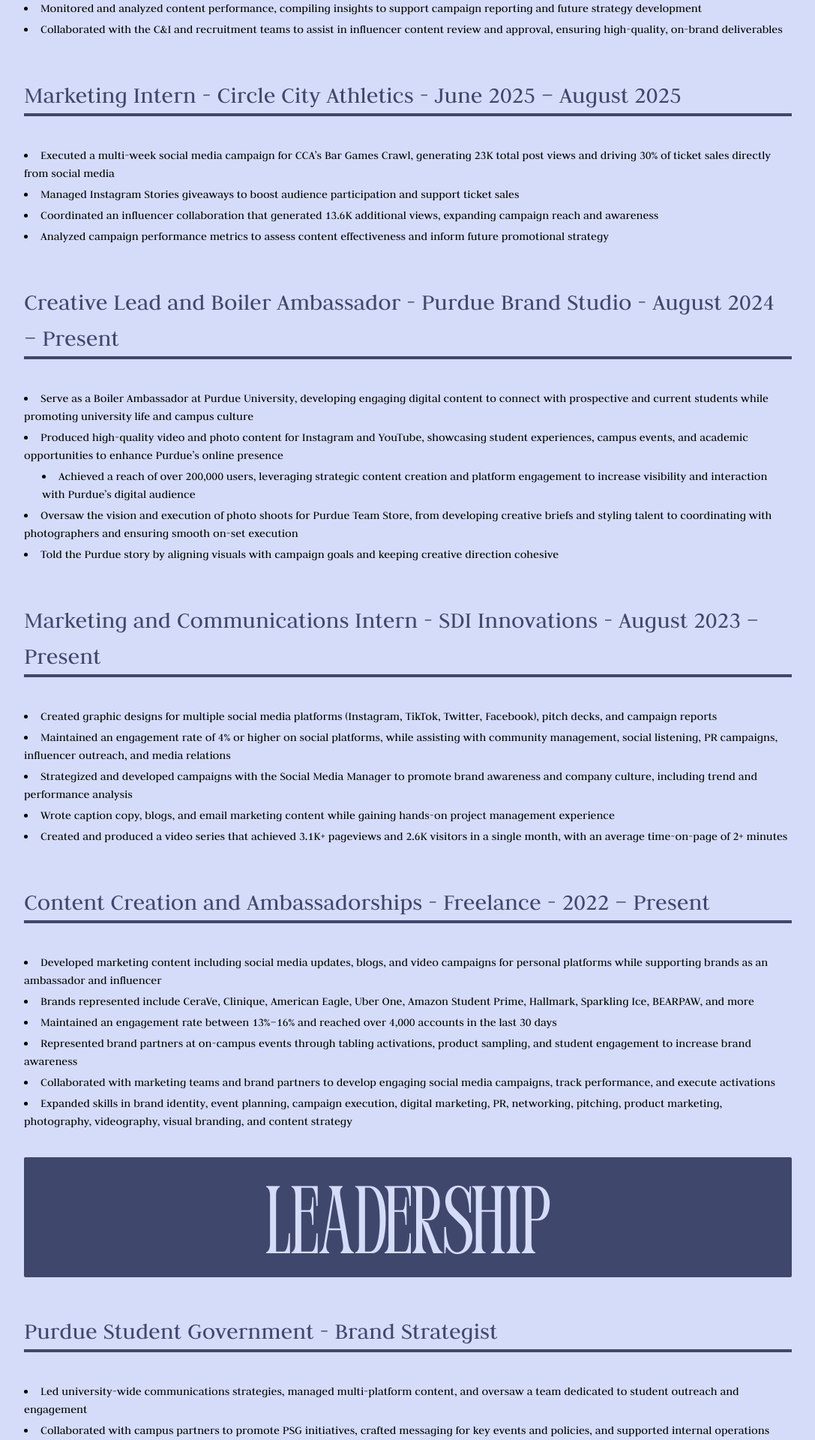
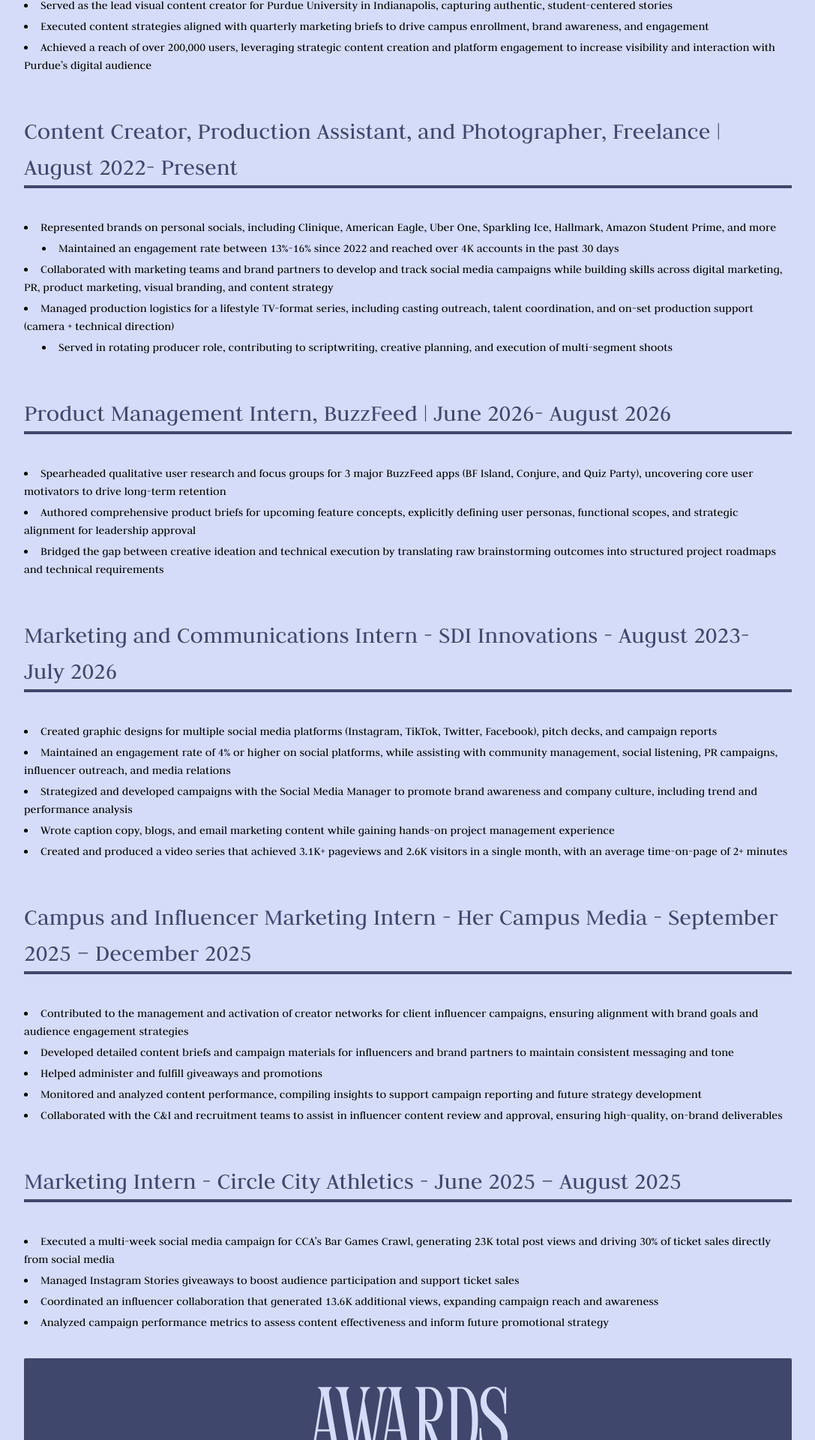
Before and after one commit to malloryfonte/PersonalPortfolio, a React (Vite) app: page /PersonalPortfolio/Experience in a window 1280 px wide. Shown: the part 880-2800 px from the top of the page at 75% size, without its empty margins (96-1183 px from the left). Built offline with nearby package versions, Linux system fonts and the light colour scheme.

Commit message:
small text updates

```diff
--- a/src/components/HomeAboutMe/HomeAboutMe.jsx
+++ b/src/components/HomeAboutMe/HomeAboutMe.jsx
@@ -48,8 +48,8 @@
 
           <div className="relative mx-auto w-[1080px] h-full grid grid-cols-[1fr_420px] grid-rows-[40%_60%] gap-x-10">
             {/* Title */}
-            <div className="flex items-end pb-10">
-              <span className="text-white font-perandory text-[9rem] leading-[.75]">
+            <div className="flex items-end">
+              <span className="text-white pb-5 font-perandory text-[9rem] leading-[.75]">
                 A bit about me
               </span>
             </div>
@@ -65,28 +65,31 @@
             </div>
 
             {/* Description */}
-            <div className="flex flex-col gap-8 items-start pt-10 font-judson text-blue-large text-[1.1rem] leading-tight">
+            <div className="flex flex-col gap-2 items-start pt-5 font-judson text-blue-large text-[1.1rem] leading-tight">
               <span className=" max-w-full">
-                Hey there! I’m Mallory, a senior at Purdue University graduating
-                in May 2026 with a Bachelor’s degree in Public Relations and
-                Mass Media Communication. During my time at Purdue, I’ve been
-                grateful to gain 10+ internships and work experiences (you can
-                explore them in my Experience tab!), and I’m currently on the
-                hunt for my next opportunity post-graduation.
+                I’m Mallory, a creative marketing professional with experience
+                developing campaigns, content strategies, and digital
+                experiences that connect brands with their audiences.
               </span>
               <span className=" max-w-full">
-                My dream is to work in marketing within the entertainment,
-                beauty, fashion, music, or film industries, but I’m always
-                excited to see where creativity and curiosity may take me. On
-                campus, I’m involved with Higher Ground Dance Company and Purdue
-                Student Government. Outside of class, work, rehearsals, and
-                meetings, you’ll usually find me at a concert, painting, or
-                spending time with the incredible people I’ve met along the way.
+                I started in social media and content creation, which gave me a
+                deep understanding of digital audiences and platform behavior.
+                As my experience grew, I became increasingly interested in what
+                happens before and beyond the post: the campaign strategy,
+                creative concept, partnerships, logistics and coordination
+                required to bring an idea to life. Through my work with Purdue
+                Brand Studio, Her Campus Media, Buzzfeed, freelance brand
+                partnerships, and previous marketing roles, I've gained
+                experience across multiple stages of the marketing process, from
+                strategy and ideation to execution, content production, and
+                performance analysis. I'm now looking to bring that combination
+                of creative and strategic experience into a broader marketing
+                role where I can help develop and execute integrated campaigns.
               </span>
 
               <span className=" max-w-full">
-                Thanks for stopping by. I’m glad you’re here, and I encourage
-                you to connect!
+                Always open to opportunities, collaborations, and conversations.
+                Let’s connect!
               </span>
             </div>
           </div>
--- a/src/constants/index.js
+++ b/src/constants/index.js
@@ -81,6 +81,111 @@
 
 export const experience = [
   {
+    id: "2",
+    sectiontitle: "",
+    jobtitle:
+      "Creative Lead and Content Creator, Purdue Brand Studio | August 2024- Present",
+    bulletPoints: [
+      {
+        text: "Supported cross-functional creative and marketing teams within Purdue's in-house marketing agency, coordinating content production, creative direction, and on-set logistics for large-scale digital campaigns",
+        subPoints: [],
+      },
+      {
+        text: "Coordinated end-to-end production workflows for Purdue Team Store campaigns, managing timelines, creative briefs, shot lists, talent styling, location scouting, and on-set logistics",
+        subPoints: [],
+      },
+      {
+        text: "Served as the lead visual content creator for Purdue University in Indianapolis, capturing authentic, student-centered stories",
+        subPoints: [],
+      },
+      {
+        text: "Executed content strategies aligned with quarterly marketing briefs to drive campus enrollment, brand awareness, and engagement",
+        subPoints: [],
+      },
+      {
+        text: "Achieved a reach of over 200,000 users, leveraging strategic content creation and platform engagement to increase visibility and interaction with Purdue’s digital audience",
+        subPoints: [],
+      },
+    ],
+  },
+  {
+    id: "4",
+    sectiontitle: "",
+    jobtitle:
+      "Content Creator, Production Assistant, and Photographer, Freelance | August 2022- Present",
+    bulletPoints: [
+      {
+        text: "Represented brands on personal socials, including Clinique, American Eagle, Uber One, Sparkling Ice, Hallmark, Amazon Student Prime, and more",
+        subPoints: [
+          {
+            text: "Maintained an engagement rate between 13%-16% since 2022 and reached over 4K accounts in the past 30 days",
+            subPoints: [],
+          },
+        ],
+      },
+      {
+        text: "Collaborated with marketing teams and brand partners to develop and track social media campaigns while building skills across digital marketing, PR, product marketing, visual branding, and content strategy",
+        subPoints: [],
+      },
+      {
+        text: "Managed production logistics for a lifestyle TV-format series, including casting outreach, talent coordination, and on-set production support (camera + technical direction)",
+        subPoints: [
+          {
+            text: "Served in rotating producer role, contributing to scriptwriting, creative planning, and execution of multi-segment shoots",
+            subPoints: [],
+          },
+        ],
+      },
+    ],
+  },
+  {
+    id: "buzzfeed",
+    sectiontitle: "",
+    jobtitle: "Product Management Intern, BuzzFeed | June 2026- August 2026",
+    bulletPoints: [
+      {
+        text: "Spearheaded qualitative user research and focus groups for 3 major BuzzFeed apps (BF Island, Conjure, and Quiz Party), uncovering core user motivators to drive long-term retention",
+        subPoints: [],
+      },
+      {
+        text: "Authored comprehensive product briefs for upcoming feature concepts, explicitly defining user personas, functional scopes, and strategic alignment for leadership approval",
+        subPoints: [],
+      },
+      {
+        text: "Bridged the gap between creative ideation and technical execution by translating raw brainstorming outcomes into structured project roadmaps and technical requirements",
+        subPoints: [],
+      },
+    ],
+  },
+  {
+    id: "3",
+    sectiontitle: "",
+    jobtitle:
+      "Marketing and Communications Intern - SDI Innovations - August 2023- July 2026",
+    bulletPoints: [
+      {
+        text: "Created graphic designs for multiple social media platforms (Instagram, TikTok, Twitter, Facebook), pitch decks, and campaign reports",
+        subPoints: [],
+      },
+      {
+        text: "Maintained an engagement rate of 4% or higher on social platforms, while assisting with community management, social listening, PR campaigns, influencer outreach, and media relations",
+        subPoints: [],
+      },
+      {
+        text: "Strategized and developed campaigns with the Social Media Manager to promote brand awareness and company culture, including trend and performance analysis",
+        subPoints: [],
+      },
+      {
+        text: "Wrote caption copy, blogs, and email marketing content while gaining hands-on project management experience",
+        subPoints: [],
+      },
+      {
+        text: "Created and produced a video series that achieved 3.1K+ pageviews and 2.6K visitors in a single month, with an average time-on-page of 2+ minutes",
+        subPoints: [],
+      },
+    ],
+  },
+  {
     id: "0",
     sectiontitle: "",
     jobtitle:
@@ -108,7 +213,6 @@
       },
     ],
   },
-
   {
     id: "1",
     sectiontitle: "",
@@ -133,145 +237,6 @@
       },
     ],
   },
-
-  {
-    id: "2",
-    sectiontitle: "",
-    jobtitle:
-      "Creative Lead and Boiler Ambassador - Purdue Brand Studio - August 2024 – Present",
-    bulletPoints: [
-      {
-        text: "Serve as a Boiler Ambassador at Purdue University, developing engaging digital content to connect with prospective and current students while promoting university life and campus culture",
-        subPoints: [],
-      },
-      {
-        text: "Produced high-quality video and photo content for Instagram and YouTube, showcasing student experiences, campus events, and academic opportunities to enhance Purdue’s online presence",
-        subPoints: [
-          {
-            text: "Achieved a reach of over 200,000 users, leveraging strategic content creation and platform engagement to increase visibility and interaction with Purdue’s digital audience",
-            subPoints: [],
-          },
-        ],
-      },
-      {
-        text: "Oversaw the vision and execution of photo shoots for Purdue Team Store, from developing creative briefs and styling talent to coordinating with photographers and ensuring smooth on-set execution",
-        subPoints: [],
-      },
-      {
-        text: "Told the Purdue story by aligning visuals with campaign goals and keeping creative direction cohesive",
-        subPoints: [],
-      },
-    ],
-  },
-
-  {
-    id: "3",
-    sectiontitle: "",
-    jobtitle:
-      "Marketing and Communications Intern - SDI Innovations - August 2023 – Present",
-    bulletPoints: [
-      {
-        text: "Created graphic designs for multiple social media platforms (Instagram, TikTok, Twitter, Facebook), pitch decks, and campaign reports",
-        subPoints: [],
-      },
-      {
-        text: "Maintained an engagement rate of 4% or higher on social platforms, while assisting with community management, social listening, PR campaigns, influencer outreach, and media relations",
-        subPoints: [],
-      },
-      {
-        text: "Strategized and developed campaigns with the Social Media Manager to promote brand awareness and company culture, including trend and performance analysis",
-        subPoints: [],
-      },
-      {
-        text: "Wrote caption copy, blogs, and email marketing content while gaining hands-on project management experience",
-        subPoints: [],
-      },
-      {
-        text: "Created and produced a video series that achieved 3.1K+ pageviews and 2.6K visitors in a single month, with an average time-on-page of 2+ minutes",
-        subPoints: [],
-      },
-    ],
-  },
-
-  {
-    id: "4",
-    sectiontitle: "",
-    jobtitle:
-      "Content Creation and Ambassadorships - Freelance - 2022 – Present",
-    bulletPoints: [
-      {
-        text: "Developed marketing content including social media updates, blogs, and video campaigns for personal platforms while supporting brands as an ambassador and influencer",
-        subPoints: [],
-      },
-      {
-        text: "Brands represented include CeraVe, Clinique, American Eagle, Uber One, Amazon Student Prime, Hallmark, Sparkling Ice, BEARPAW, and more",
-        subPoints: [],
-      },
-      {
-        text: "Maintained an engagement rate between 13%–16% and reached over 4,000 accounts in the last 30 days",
-        subPoints: [],
-      },
-      {
-        text: "Represented brand partners at on-campus events through tabling activations, product sampling, and student engagement to increase brand awareness",
-        subPoints: [],
-      },
-      {
-        text: "Collaborated with marketing teams and brand partners to develop engaging social media campaigns, track performance, and execute activations",
-        subPoints: [],
-      },
-      {
-        text: "Expanded skills in brand identity, event planning, campaign execution, digital marketing, PR, networking, pitching, product marketing, photography, videography, visual branding, and content strategy",
-        subPoints: [],
-      },
-    ],
-  },
-
-  {
-    id: "6",
-    sectiontitle: "Leadership",
-    jobtitle: "Purdue Student Government - Brand Strategist",
-    at: "",
-    bulletPoints: [
-      {
-        text: "Led university-wide communications strategies, managed multi-platform content, and oversaw a team dedicated to student outreach and engagement",
-        subPoints: [],
-      },
-      {
-        text: "Collaborated with campus partners to promote PSG initiatives, crafted messaging for key events and policies, and supported internal operations",
-        subPoints: [],
-      },
-      {
-        text: "Strengthened leadership, strategic planning, and crisis communication skills while representing a diverse student body",
-        subPoints: [],
-      },
-    ],
-  },
-
-  {
-    id: "7",
-    sectiontitle: "Leadership",
-    jobtitle: "Higher Ground Dance Company - Choreographer",
-    at: "",
-    bulletPoints: [
-      {
-        text: "Created original choreography emphasizing storytelling, musicality, and emotional connection across styles",
-        subPoints: [],
-      },
-      {
-        text: "Led rehearsals with a focus on clarity, adaptability, and inclusive teaching methods",
-        subPoints: [],
-      },
-      {
-        text: "Tailored instruction using visual, verbal, and kinesthetic approaches to support diverse learning styles",
-        subPoints: [],
-      },
-      {
-        text: "Developed skills in creative leadership, collaboration, and inclusive direction",
-        subPoints: [],
-      },
-    ],
-  },
-
   {
     id: "8",
     sectiontitle: "Awards",
```
